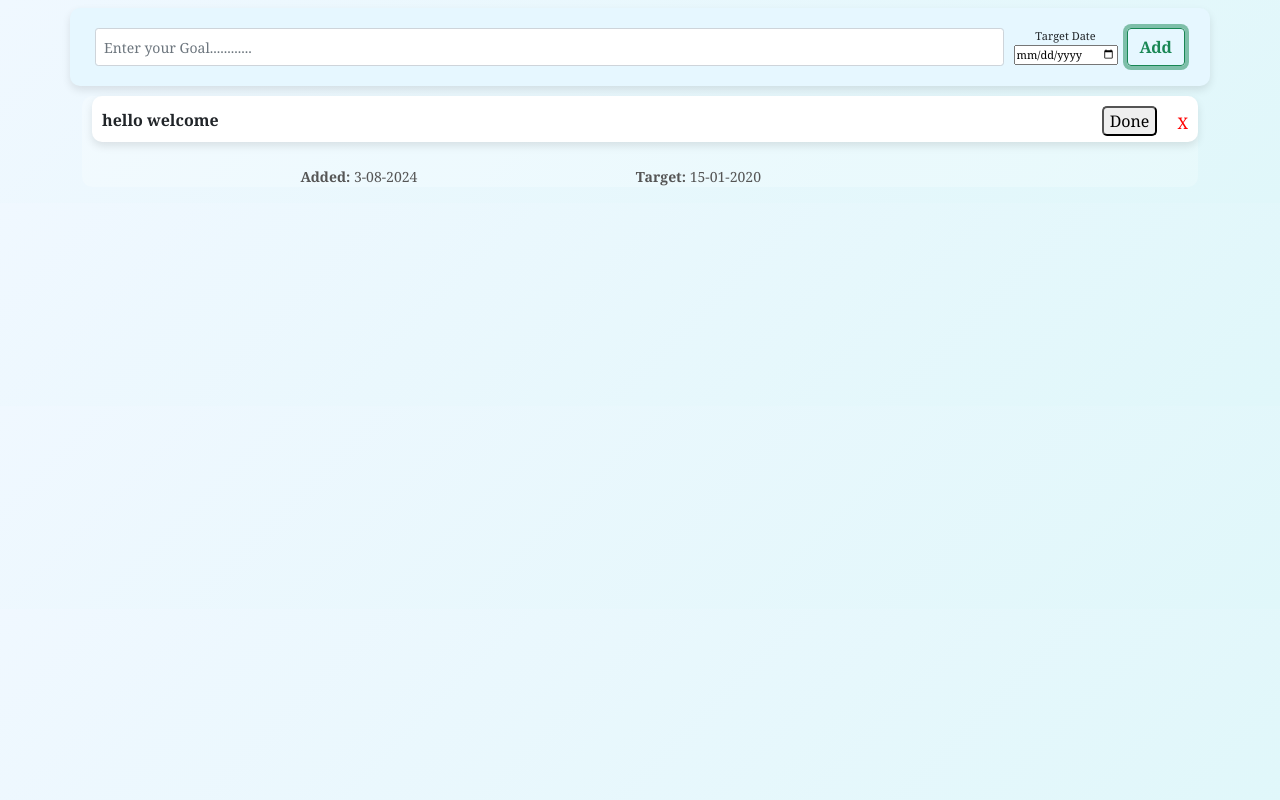
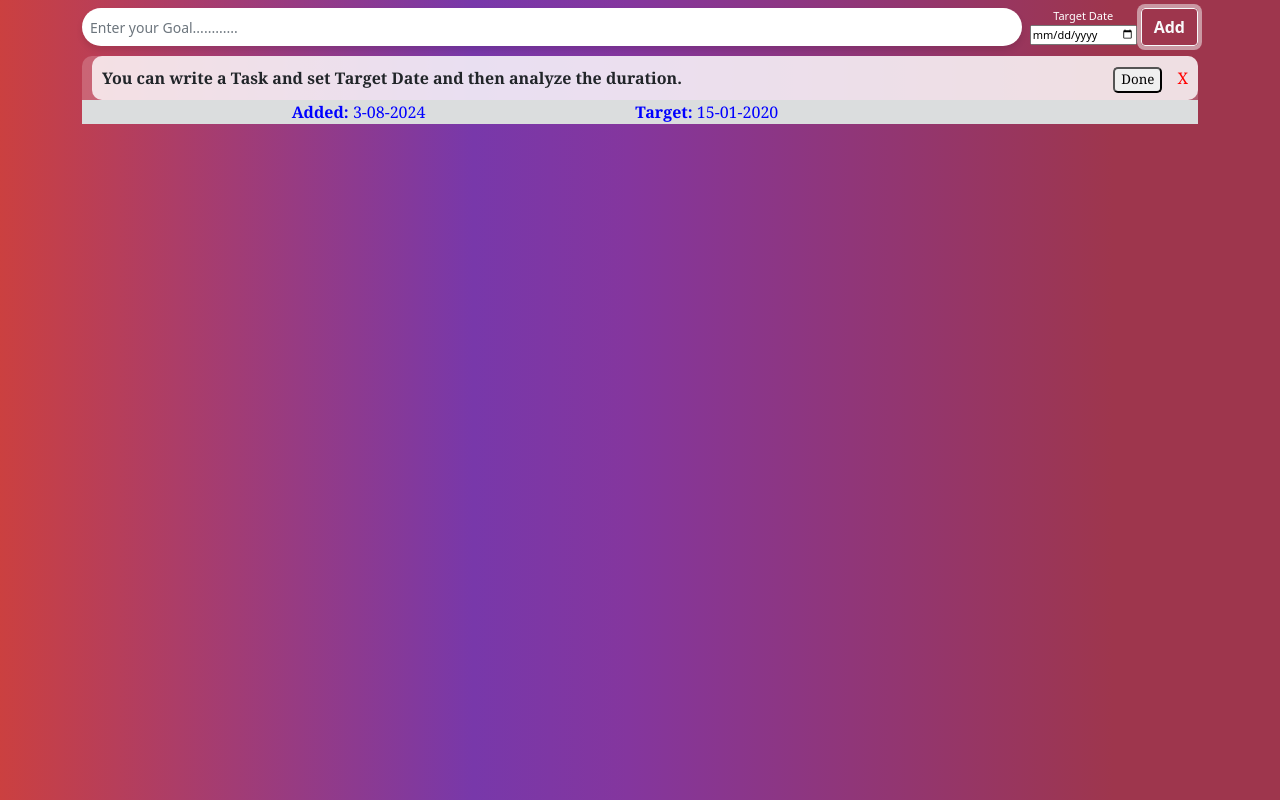
Before and after one commit to deepak-05dktopG/chronosync-hosting, a website: page index.html in a window 1280 px wide. Both pictures are taken after typing "2020-01-15" into the empty fields and a click on the button "Add". Drawn offline with nearby package versions, Linux system fonts and the light colour scheme.

Commit message:
latest update

```diff
--- a/index.html
+++ b/index.html
@@ -1,121 +1,134 @@
 <!DOCTYPE html>
 <html lang="en">
-
   <head>
-    <meta charset="UTF-8">
-    <meta name="viewport" content="width=device-width, initial-scale=1.0">
-    <title>ChronoSync </title>
-    <link href="https://cdn.jsdelivr.net/npm/bootstrap@5.0.2/dist/css/bootstrap.min.css" rel="stylesheet"
-        integrity="sha384-EVSTQN3/azprG1Anm3QDgpJLIm9Nao0Yz1ztcQTwFspd3yD65VohhpuuCOmLASjC" crossorigin="anonymous">
+    <meta charset="UTF-8" />
+    <meta name="viewport" content="width=device-width, initial-scale=1.0" />
+    <title>Document</title>
+    <link
+      href="https://cdn.jsdelivr.net/npm/bootstrap@5.0.2/dist/css/bootstrap.min.css"
+      rel="stylesheet"
+      integrity="sha384-EVSTQN3/azprG1Anm3QDgpJLIm9Nao0Yz1ztcQTwFspd3yD65VohhpuuCOmLASjC"
+      crossorigin="anonymous"
+    />
     <style>
       body {
-            background: linear-gradient(135deg, #f0f8ff, #e0f7fa);
-            font-family: 'Georgia', serif;
+        background: rgb(49, 0, 112);
+        background: linear-gradient(
+          90deg,
+          rgba(49, 0, 112, 1) 0%,
+          rgba(203, 64, 64, 1) 0%,
+          rgba(120, 56, 170, 1) 37%,
+          rgba(132, 54, 158, 1) 49%,
+          rgba(158, 54, 77, 1) 87%
+        );
+      }
+
+      ol {
+        font-family: Georgia, serif;
+      }
+
+      ::placeholder {
+        color: #a3c9c7;
+        opacity: 0.7;
       }
 
       .todo-form {
-            background: #e6f7ff;
-            padding: 20px;
-            border-radius: 10px;
-            box-shadow: 0 4px 8px rgba(0, 0, 0, 0.1);
+        animation: slideDown 0.5s ease-in-out;
       }
 
-        input,
-        button {
-            margin: 0 5px;
+      @keyframes slideDown {
+        0% {
+          opacity: 0;
+          transform: translateY(-20px);
+        }
+        100% {
+          opacity: 1;
+          transform: translateY(0);
+        }
       }
 
-        input:focus,
-        button:focus {
-            outline: none;
-            box-shadow: 0 0 5px rgba(0, 123, 255, 0.5);
+      .form-control {
+        border: none;
+        border-radius: 20px;
+        box-shadow: 0 4px 6px rgba(0, 0, 0, 0.1);
+        transition: all 0.3s ease;
       }
 
-        button {
-            transition: background-color 0.3s ease, transform 0.3s ease;
+      .form-control:focus {
+        box-shadow: 0 6px 8px rgba(0, 0, 0, 0.2);
+        outline: none;
       }
 
-        button:hover {
-            background-color: #00aaff;
-            transform: scale(1.05);
+      .btn-outline-success {
+        border-radius: 20px;
+        transition: background-color 0.3s ease, color 0.3s ease;
       }
 
-        ol {
-            padding: 0;
-            list-style: none;
+      .btn-outline-success:hover {
+        background-color: #28a745;
+        color: #fff;
       }
 
       li {
-            background: #ffffff;
-            margin: 10px 0;
-            padding: 10px;
+        list-style: none;
+        margin-bottom: 10px;
+        padding: 15px;
+        background: rgba(255, 255, 255, 0.8);
         border-radius: 10px;
-            box-shadow: 0 4px 8px rgba(0, 0, 0, 0.1);
         transition: all 0.3s ease;
       }
 
       li.done {
-            text-decoration: line-through;
-            color: #888;
-            background: #f8d7da;
-            border-left: 5px solid #dc3545;
+        background: linear-gradient(135deg, #e0c3fc 0%, #8ec5fc 100%);
       }
 
       span {
-            display: inline-block;
-            vertical-align: middle;
+        transition: all 0.3s ease;
       }
 
-        .datehead,
-        .datesection {
-            font-size: 14px;
-            color: #555;
+      span:hover {
+        color: #007bff;
       }
 
-        .deleteButton {
-            color: red;
-            cursor: pointer;
-            margin-left: 15px;
+      .done {
+        text-decoration: line-through;
+        text-decoration-thickness: 4px;
+        text-decoration-color: red;
       }
 
-        .deleteButton:hover {
-            color: darkred;
+      .done span {
+        color: grey;
       }
 
-        .rightsection {
-            float: right;
-            display: flex;
-            align-items: center;
+      .delete-btn {
+        cursor: pointer;
+        color: red;
+        transition: color 0.3s ease;
       }
 
-        .rightsection button {
-            margin: 0 5px;
-            border-radius: 5px;
-            font-size: smaller;
-        }
-
-        @media (max-width: 570px) {
-            .datehead,
-            .datesection {
-                font-size: 10px;
-            }
-
-            .rightsection button {
-                font-size: 10px;
-            }
+      .delete-btn:hover {
+        color: darkred;
       }
     </style>
   </head>
 
-<body>
+  <body class="">
     <div class="todo-form mt-2 d-flex justify-content-center container">
-        <input class="form-control form-control-sm" type="text" value="hello welcome" id="inputtext"
-            placeholder="Enter your Goal............" required>
-        <div id="targetdatetime1" class="" style="font-size: 11px;">
-            <div class="text-center">Target Date</div>
-            <input type="date" class="" id="targetdate">
+      <input
+        class="form-control form-control-sm"
+        type="text"
+        id="inputtext"
+        value="You can write a Task and set Target Date and then analyze the duration."
+        placeholder="Enter your Goal............"
+        required
+      />
+      <div id="targetdatetime1" class="ms-2" style="font-size: 11px">
+        <div class="text-center text-white">Target Date</div>
+        <input type="date" class="" id="targetdate" />
       </div>
-        <button type="button" class="btn btn-outline-success ms-1" id="addbtn"><b>Add</b></button>
+      <button type="button" class="btn btn-outline-light ms-1" id="addbtn">
+        <b>Add</b>
+      </button>
       <p id="result"></p>
     </div>
     <ol class="container" id="todolist"></ol>
@@ -125,71 +138,77 @@
       const addbtn = document.getElementById("addbtn");
       const todolist = document.getElementById("todolist");
       const targetdate = document.getElementById("targetdate");
+
       const d = new Date();
 
       addbtn.addEventListener("click", function () {
         const text = inputtxt.value;
         const targetdate11 = targetdate.value;
-            const targetdate1 = new Date(targetdate11)
+        const targetdate1 = new Date(targetdate11);
 
-            const [year, month, day] = targetdate11.split('-');
+        const [year, month, day] = targetdate11.split("-");
         const targetdate2 = day + "-" + month + "-" + year;
 
         if (text) {
           const oneitem = document.createElement("div");
           const todoitem = document.createElement("li");
           const todop = document.createElement("span");
-                const todop1 = document.createElement("span"); // todop1 is the result
-                //content editable for task
-                todop.addEventListener("dblclick", () => {
-                    todop.contentEditable = true
-                })
-                todop.addEventListener('blur', () => {
-                    todop.contentEditable = false;
-                })
-                const deleteButton = document.createElement('span');
-                const donebtn = document.createElement('button');
+          const todop1 = document.createElement("span");
+          const deleteButton = document.createElement("span");
+          const donebtn = document.createElement("button");
           const datehead = document.createElement("span");
           const datesection = document.createElement("span");
           const datesection1 = document.createElement("span");
           const datesection3 = document.createElement("span");
           const rightsection = document.createElement("div");
           const dd = d.getDate();
-                const m = ('0' + (d.getMonth() + 1)).slice(-2);
-                const y = (d.getFullYear());
+          const m = ("0" + (d.getMonth() + 1)).slice(-2);
+          const y = d.getFullYear();
           datesection1.innerHTML = "<b>Added:</b> " + dd + "-" + m + "-" + y;
 
           donebtn.addEventListener("click", function () {
             if (donebtn.innerText == "Done") {
               const d = new Date();
               todop1.style.display = "flex";
+              todop1.style.color = "white";
               todop1.style.justifyContent = "center";
               donebtn.innerText = "NotDone";
               todoitem.classList.toggle("done");
+              todoitem.style.margin = "10px";
               const ddd = new Date();
-                        const diff1 = targetdate1 - ddd
+              const diff1 = targetdate1 - ddd;
               var differenceDays = Math.ceil(diff1 / (1000 * 60 * 60 * 24));
-                        datesection.innerHTML = "<b>Done:</b> " + ddd.getDate() + "-" + ('0' + (ddd.getMonth() + 1)).slice(-2) + "-" + ddd.getFullYear();
+              datesection.innerHTML =
+                "<b>Done:</b> " +
+                ddd.getDate() +
+                "-" +
+                ("0" + (ddd.getMonth() + 1)).slice(-2) +
+                "-" +
+                ddd.getFullYear();
 
               if (differenceDays > 0) {
-                            todop1.innerHTML = "Completed " + differenceDays + " days before";
+                todop1.innerHTML =
+                  "Completed " + differenceDays + " days before";
+              } else if (differenceDays < 0) {
+                todop1.innerHTML =
+                  "Completed " + differenceDays + " days after";
+              } else if (!targetdate11) {
+                todop1.innerHTML = "you didn't enter target date";
+              } else {
+                todop1.innerHTML = "you complete your goal at your target date";
               }
-                        else if (differenceDays < 0) {
-                            todop1.innerHTML = "Completed" + differenceDays + " days after";
-                        }
-                        else if (!targetdate11) {
-                            todop1.innerHTML = "You didn't enter target date";
-                        }
-                        else {
-                            todop1.innerHTML = "You completed your goal on your target date";
-                        }
-
             } else {
               todoitem.classList.toggle("done");
               donebtn.innerText = "Done";
               datesection.innerHTML = "";
-                        datesection.innerHTML = "<b>LastDone:</b> " + d.getDate() + "-" + ('0' + (d.getMonth() + 1)).slice(-2) + "-" + ('0' + (d.getFullYear())).slice(-2);
-                        todop1.innerHTML = "You marked as not done"
+              datesection.innerHTML =
+                "<b>LastDone:</b> " +
+                d.getDate() +
+                "-" +
+                ("0" + (d.getMonth() + 1)).slice(-2) +
+                "-" +
+                ("0" + d.getFullYear()).slice(-2);
+              todop1.innerHTML = "you say not done";
             }
           });
 
@@ -211,19 +230,18 @@
               todop.style.fontSize = "13px";
               todop.style.fontWeight = "bolder";
               todop.style.fontFamily = "Georgia, serif";
-                        oneitem.style.margin = "10px 0px 0px 2px"
-                        oneitem.style.borderRadius = "10px"
+              oneitem.style.margin = "10px 0px 0px 2px";
+              oneitem.style.borderRadius = "10px";
 
               todop.innerHTML = text;
               todop1.style.fontSize = "10px";
-                        donebtn.innerText = "Done"
-                        donebtn.style.fontSize = "9px"
-                        deleteButton.innerText = 'x';
-                        deleteButton.style.margin = '0px 0px 0px 15px';
-                        deleteButton.style.color = "red"
-                        datehead.style.backgroundColor = "grey"
-                        datehead.style.color = "blue"
-
+              donebtn.innerText = "Done";
+              donebtn.style.fontSize = "9px";
+              deleteButton.innerText = "x";
+              deleteButton.style.margin = "0px 0px 0px 15px";
+              deleteButton.style.color = "red";
+              datehead.style.backgroundColor = "grey";
+              datehead.style.color = "blue";
             } else {
               datehead.style.fontSize = "15px";
               todop1.style.fontSize = "15px";
@@ -236,6 +254,7 @@
           rightsection.appendChild(deleteButton);
           oneitem.appendChild(todoitem);
           oneitem.appendChild(todop1);
+
           todolist.appendChild(oneitem);
           oneitem.appendChild(datehead);
           datehead.appendChild(datesection1);
@@ -244,7 +263,6 @@
 
           donebtn.style.borderRadius = "5px";
           todoitem.style.padding = "10px";
-                todoitem.style.color = "";
           todoitem.style.margin = "0px 0px 0px 10px";
           rightsection.style.cssFloat = "right";
           oneitem.style.backgroundColor = "rgba(255, 255, 255, 0.2)";
@@ -255,32 +273,29 @@
           todop.style.fontSize = "16px";
           todop.style.fontWeight = "bolder";
           todop.style.fontFamily = "Georgia, serif";
-                oneitem.style.margin = "10px 0px 0px 0px"
-                oneitem.style.borderRadius = "10px"
+          oneitem.style.margin = "10px 0px 0px 0px";
+          oneitem.style.borderRadius = "10px";
 
           inputtxt.value = "";
           targetdate.value = "";
           todop.innerHTML = text;
           datesection3.innerHTML = "<b>Target:</b> " + targetdate2;
-                //content editable for target date
-                datesection3.addEventListener("dblclick", () => {
-                    datesection3.contentEditable = true
-                })
-                datesection3.addEventListener('blur', () => {
-                    datesection3.contentEditable = 'false';
-                })
-                donebtn.innerText = "Done"
-                deleteButton.innerText = 'X';
-                deleteButton.className = 'deleteButton';
-                datehead.className = 'datehead';
 
-                deleteButton.addEventListener('click', function () {
+          donebtn.innerText = "Done";
+          donebtn.style.fontSize = "smaller";
+          deleteButton.innerText = "X";
+          deleteButton.style.margin = "0px 0px 0px 15px";
+          deleteButton.style.color = "red";
+          deleteButton.classList.add("delete-btn");
+          datehead.style.backgroundColor = "rgb(219, 221, 222)";
+          datehead.style.color = "blue";
+
+          deleteButton.addEventListener("click", function () {
             todolist.removeChild(oneitem);
             todolist.removeChild(datehead);
           });
         }
-        })
+      });
     </script>
   </body>
-
 </html>
--- /dev/null
+++ b/package.json
@@ -0,0 +1,6 @@
+{
+  "dependencies": {
+    "@firecms/neat": "^0.2.2",
+    "three.js": "^0.77.1"
+  }
+}
```
Also changed, not shown: 1 other file. Lines whose indentation alone changed are shown as unchanged.
